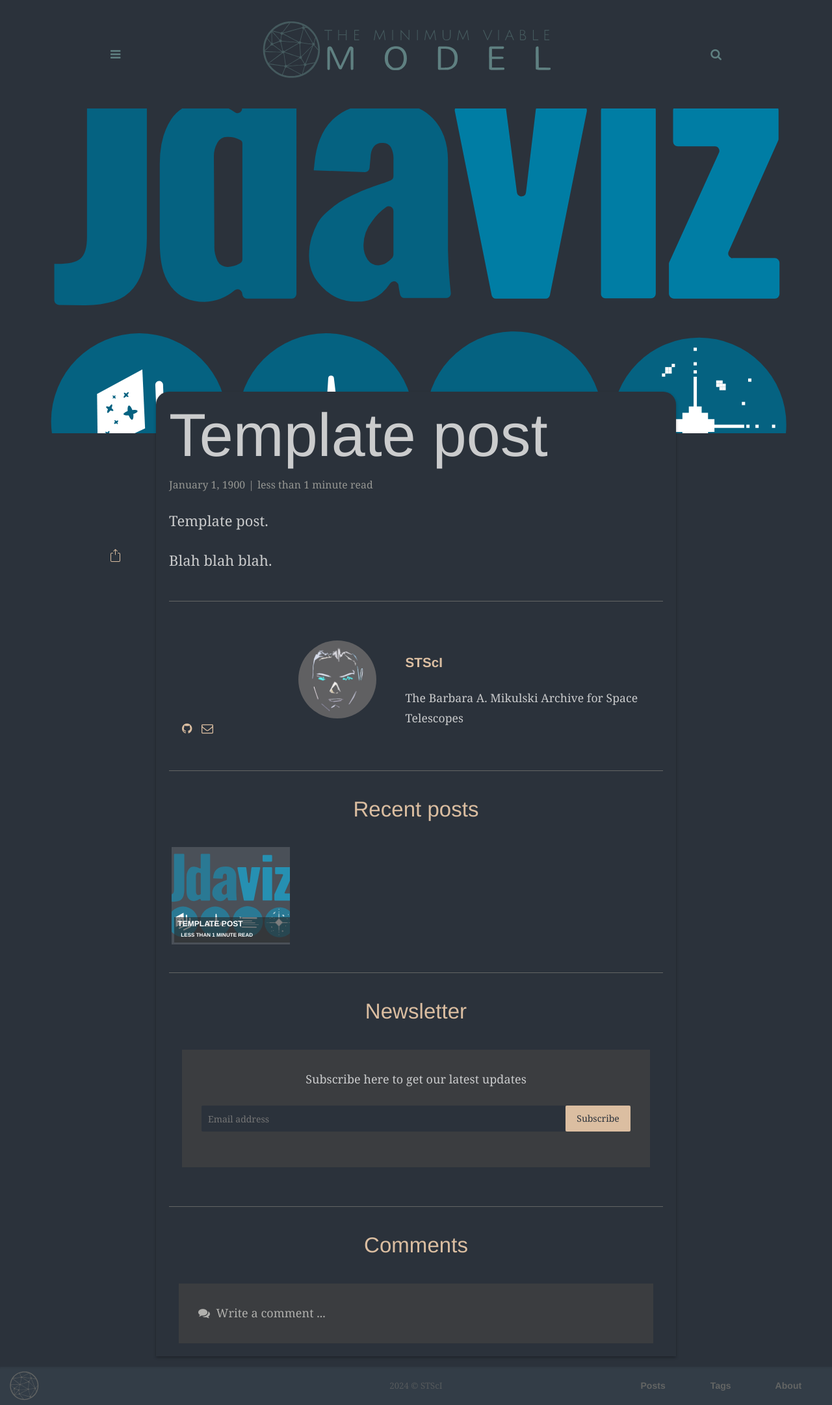
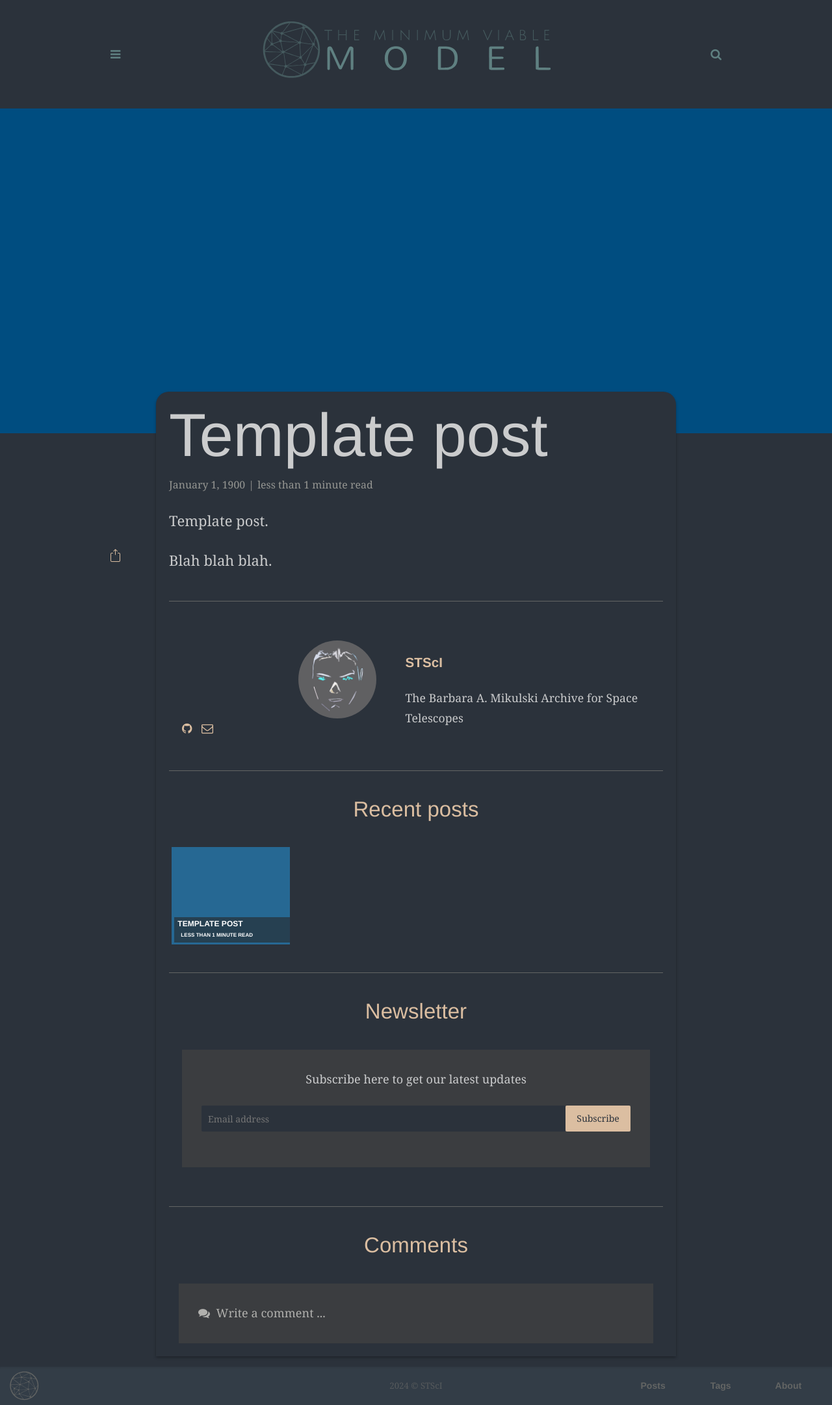
Before and after one commit to spacetelescope/mast-blog, a Jekyll site: the page built from _posts/1900-01-01-template-post.md, in a window 1280 px wide. Shown: the whole page at 65% size. Built offline with Jekyll 4.4.1, drawn with Linux system fonts in a browser that asks for light colours; some web fonts are replaced.

Commit message:
swap template image

```diff
--- a/_posts/1900-01-01-template-post.md
+++ b/_posts/1900-01-01-template-post.md
@@ -4,7 +4,7 @@ read_time: true
 show_date: true
 title: "Template post"
 date: 1900-01-01
-img: posts/19000101/jdaviz.svg
+img: posts/19000101/template_image.png
 tags: [template]
 category: template
 author: Me, myself, and I
```
Also changed, not shown: assets/img/posts/19000101/jdaviz.svg (deleted), assets/img/posts/19000101/template_image.png (added).
